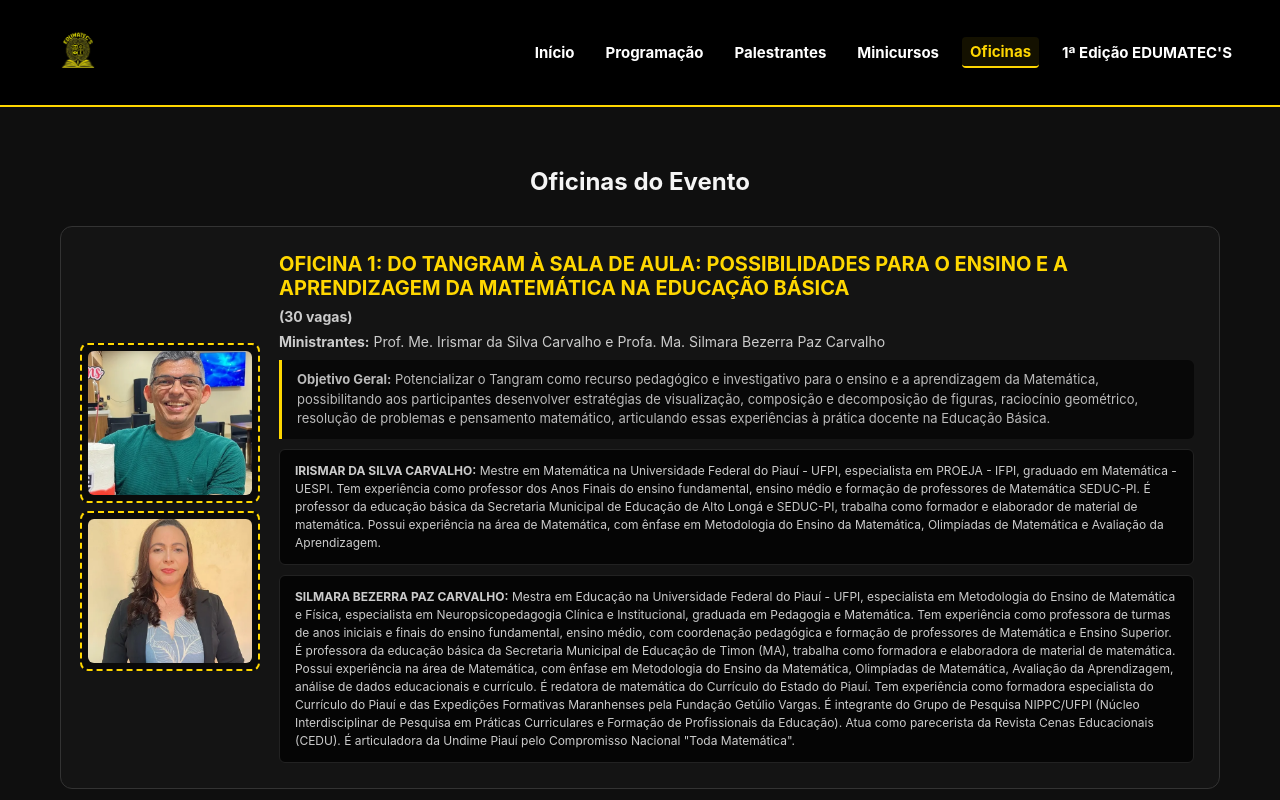
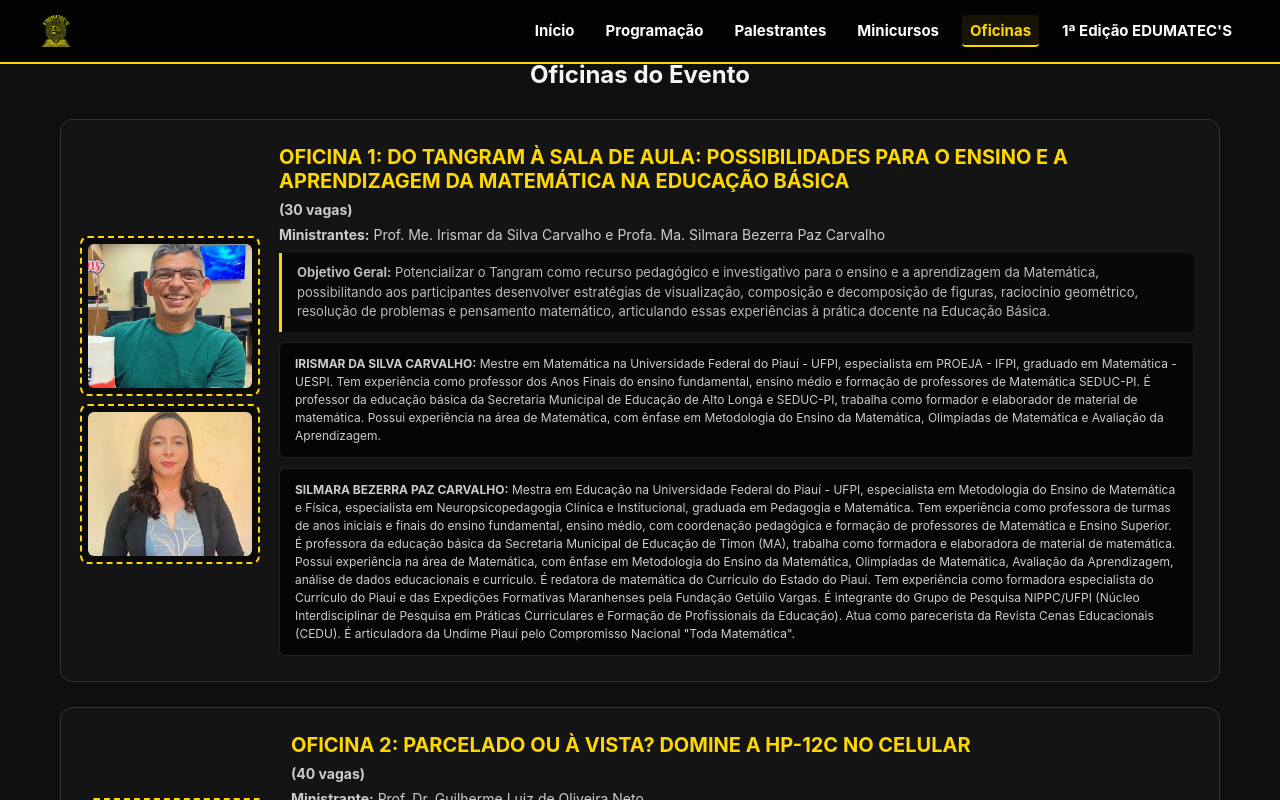
Before and after one commit to edumatecs/edumatecsifpicapir2026, a React (Vite) app: page /edumatecsifpicapir2026/oficinas in a window 1280 px wide. Shown: the top 800 px of the page. Built offline with nearby package versions, Linux system fonts and the light colour scheme.

Commit message:
feat: aprimora header e comportamento da rolagem

```diff
--- a/src/components/Header/Header.css
+++ b/src/components/Header/Header.css
@@ -1,20 +1,32 @@
 header {
-    background-color: #000;
+    background-color: rgba(0, 0, 0, 0.75);
+    backdrop-filter: blur(10px);
+    -webkit-backdrop-filter: blur(10px);
+
     padding: 15px 40px;
+
     display: flex;
+
     justify-content: space-between;
+
     align-items: center;
+
     border-bottom: 2px solid #ffd700;
-    position: sticky;
+
+    position: fixed;
     top: 0;
+    left: 0;
+    width: 100%;
     z-index: 1000;
+
     flex-wrap: wrap;
+
     gap: 10px;
 }
 
 .logo img {
-    width: 75px;
-    height: 75px;
+    width: 32px;
+    height: 32px;
     object-fit: contain;
     transition: 0.4s;
 }
@@ -43,6 +55,9 @@ header nav a {
     padding: 5px 8px;
     border-radius: 4px;
     text-decoration: none;
+
+    height: 32px;
+    line-height: 22px;
 }
 
 header nav a:hover,
--- a/src/components/Header/Header.tsx
+++ b/src/components/Header/Header.tsx
@@ -1,5 +1,5 @@
 import { NavLink } from 'react-router-dom'
-import logo2026 from '../../assets/images/logos/logo-2026.webp'
+import logoHeader from '../../assets/images/logos/logo-header.webp'
 import './Header.css'
 
 function Header() {
@@ -8,7 +8,7 @@ function Header() {
       <div className="logo">
         <NavLink to="/" aria-label="Ir para a página inicial">
           <img
-            src={logo2026}
+            src={logoHeader}
             alt="Logo EDUMATEC'S 2026"
           />
         </NavLink>
--- a/src/styles/globals.css
+++ b/src/styles/globals.css
@@ -12,6 +12,7 @@
 
 html {
   scroll-behavior: smooth;
+  overscroll-behavior-y: none;
 }
 
 body {
```
Also changed, not shown: src/assets/images/logos/logo-header.webp (added).
